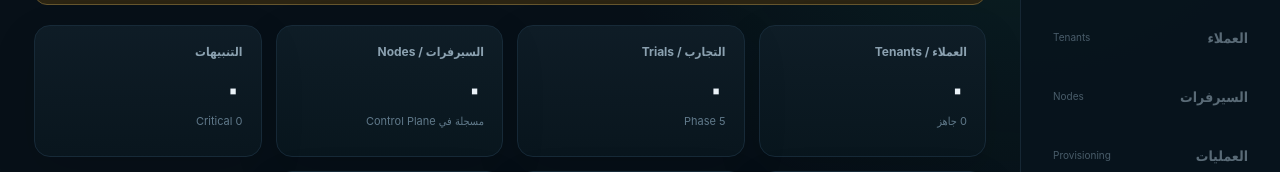
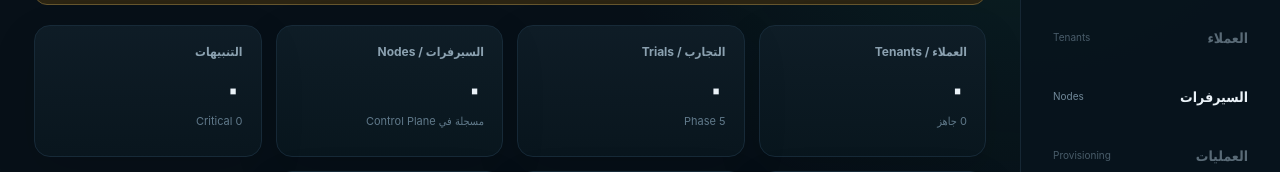
Before and after one commit to abdelrahmanashraf-code/DSX-Control-Plane, a Next.js app in the folder apps/web/: page / in a window 1280 px wide. Shown: the part 207-379 px from the top of the page. Built offline with nearby package versions, Linux system fonts and the light colour scheme.

Commit message:
feat(web): enable nodes navigation

```diff
--- a/apps/web/app/admin-shell.tsx
+++ b/apps/web/app/admin-shell.tsx
@@ -5,7 +5,7 @@ const NAV_ITEMS = [
   { arabic: "الرئيسية", english: "Dashboard", href: "/", key: "dashboard", enabled: true },
   { arabic: "التجارب", english: "Trials", href: "/trials", key: "trials", enabled: true },
   { arabic: "العملاء", english: "Tenants", href: "/tenants", key: "tenants", enabled: false },
-  { arabic: "السيرفرات", english: "Nodes", href: "/nodes", key: "nodes", enabled: false },
+  { arabic: "السيرفرات", english: "Nodes", href: "/nodes", key: "nodes", enabled: true },
   { arabic: "العمليات", english: "Provisioning", href: "/provisioning", key: "provisioning", enabled: false },
   { arabic: "النسخ", english: "Backups & Restore", href: "/backups", key: "backups", enabled: false },
   { arabic: "التنبيهات", english: "Alerts", href: "/alerts", key: "alerts", enabled: false },
```
